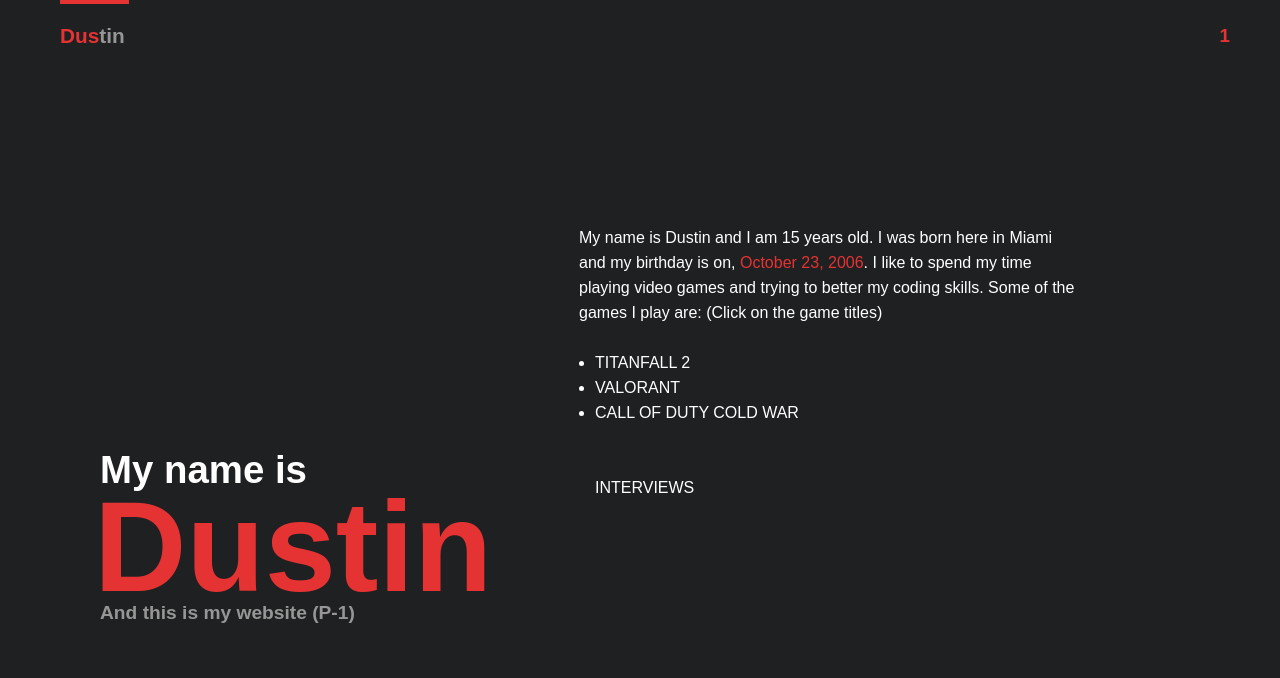
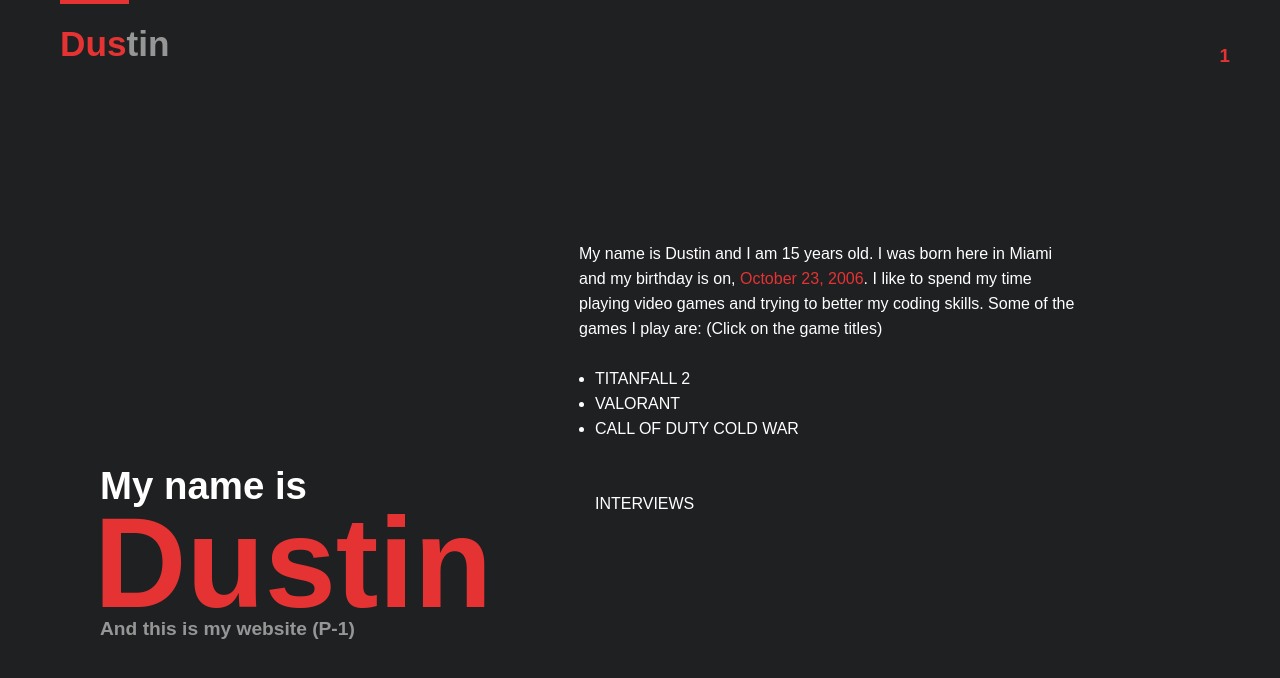
Before and after one commit to Dustin006/dustinV2.github.io, a plain HTML site: page index.html in a window 1280 px wide. Drawn offline with Linux system fonts and the light colour scheme.

Commit message:
Update style.css

```diff
--- a/style.css
+++ b/style.css
@@ -12,11 +12,11 @@
       color: #E53333;
       float: right;
       margin-right: 50px;
-      margin-top: 25px;
+      margin-top: 45px;
   }
 
   .logo {
-    font-size: 1.3em;
+    font-size: 2.2em;
     color: #E53333;
     margin-left: 60px;
   }
```
